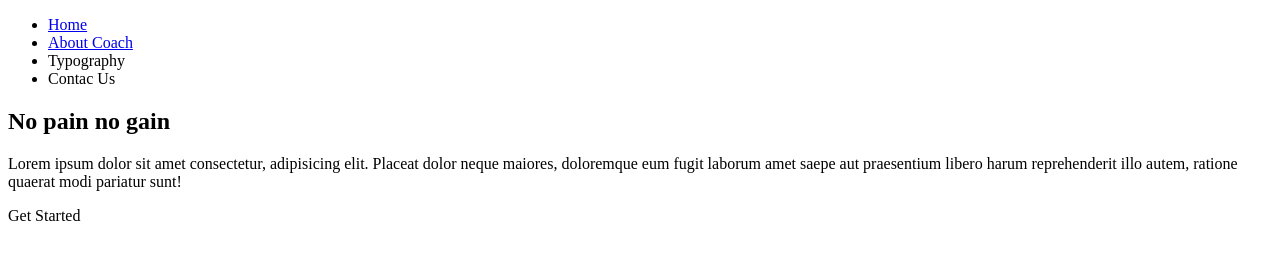
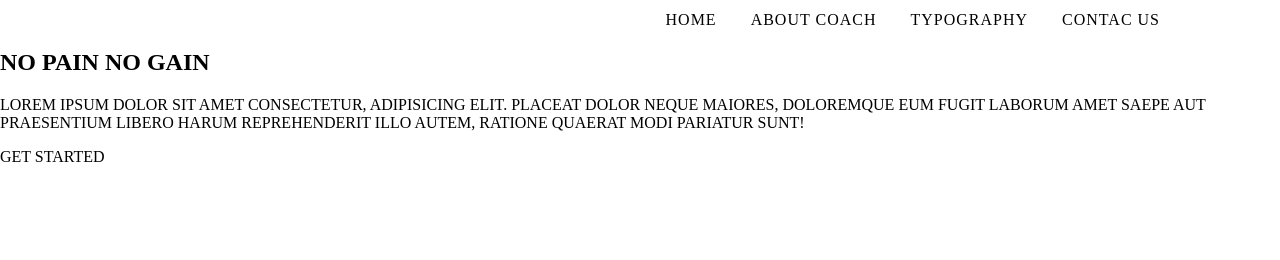
Before and after one commit to cauealb/projects-HTML-CSS, a plain HTML site: page Project 2/index2.html in a window 1280 px wide. Drawn offline with Linux system fonts and the light colour scheme.

Commit message:
style: Menu finalizado

```diff
--- a/Project 2/index2.css
+++ b/Project 2/index2.css
@@ -0,0 +1,39 @@
+body {
+    margin: 0;
+    text-transform: uppercase;
+}
+
+header {
+    margin-top: 1px;
+}
+
+ul {
+    text-align: right;
+    margin-top: 11px;
+}
+
+li {
+    list-style: none;
+    display: inline-block;
+    margin-right: 10px;
+
+}
+
+li a {
+    color: black;
+    text-decoration: none;
+    letter-spacing: 1px;
+    padding: 10px;
+}
+
+#contact {
+    margin-right: 100px;
+}
+
+a:hover {
+    background-color: #f4f4f4;
+}
+
+#home:hover {
+    color: goldenrod;
+}
--- a/Project 2/index2.html
+++ b/Project 2/index2.html
@@ -9,10 +9,10 @@
     <header>
         <nav class="menu">
             <ul>
-                <li><a href="#">Home</a></li>
+                <li><a href="#" id="home">Home</a></li>
                 <li><a href="#">About Coach</a></li>
-                <li><a href="#"></a>Typography</li>
-                <li><a href="#"></a>Contac Us</li>
+                <li><a href="#">Typography</a></li>
+                <li><a href="#" id="contact">Contac Us</a></li>
             </ul>
         </nav>
     </header>
```
